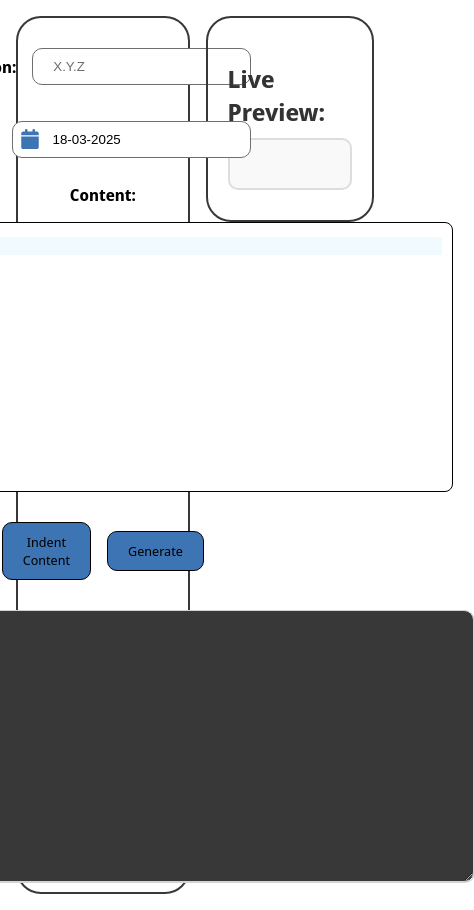
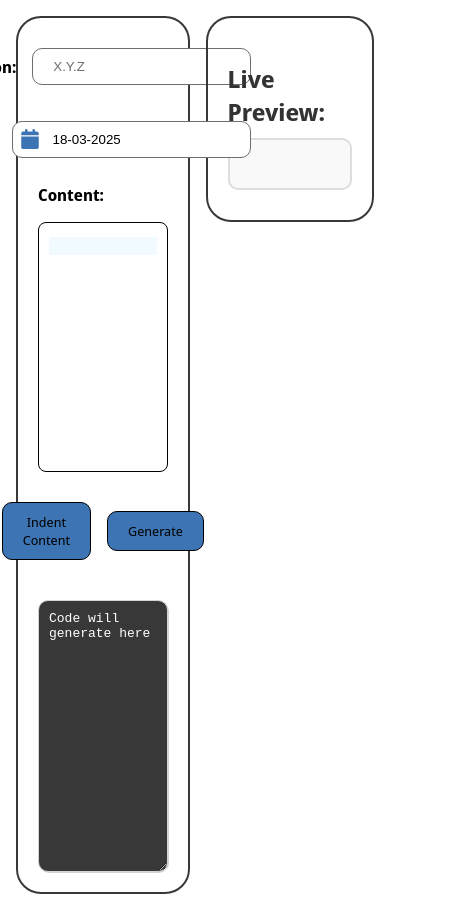
Before and after one commit to Samero0/ReleaseNotesGenerator, a React (Vite) app: page / in a window 390 px wide. Shown: the whole page, 474 px wide, since content can reach past the window. Built offline with nearby package versions, Linux system fonts and the light colour scheme.

Commit message:
responsive fixes & cleaner fix

```diff
--- a/src/App.tsx
+++ b/src/App.tsx
@@ -39,6 +39,13 @@ const FormDisplay = styled.div`
   margin: 8px;
 `;
 
+const EditorWrapper = styled.div`
+  display: flex;
+  flex-direction: column;
+  width: 100%;
+  gap:1em;
+`;
+
 const PreviewDisplay = styled.div`
   display: flex;
   flex-direction: column;
@@ -75,9 +82,8 @@ const ImgDisplay = styled.div`
 `;
 
 const FormResult = styled.div`
+  padding: 10px;
   display: flex;
-  flex-direction: column;
-  align-items: center;
 `;
 
 export const App = () => {
@@ -151,6 +157,7 @@ export const App = () => {
             />
           </FormInputElement>
 
+          <EditorWrapper>
             <Label
               id="label_content"
               text="Content:"
@@ -159,7 +166,7 @@ export const App = () => {
               value={inputContent}
               onChange={handleEditorChange}
             />
-
+          </EditorWrapper>
         </FormContent>
 
         <FormInputElement>
--- a/src/components/HtmlEditor.tsx
+++ b/src/components/HtmlEditor.tsx
@@ -32,13 +32,13 @@ const HtmlEditor: React.FC<HtmlEditorProps> = ({ value, onChange }) => {
   return (
     <CodeMirror
       value={value}
-      height="270px"
-      width="700px"
       extensions={[
         html(),
         EditorState.tabSize.of(2),
         noGutterTheme, // custom theme
       ]}
+      width="100%"
+      height="250px"
       onChange={onChange}
       basicSetup={{ lineNumbers: false }}
     />
--- a/src/components/Textbox.tsx
+++ b/src/components/Textbox.tsx
@@ -7,10 +7,10 @@ interface TextBoxProps{
 }
 
 const StyledTextBox = styled.textarea`
-    padding: 10px 20px;
+    padding: 10px;
     background-color: #383838;
     color: white;
-    width: 700px;
+    width: 100%;
     height: 250px;
     font-family: 'Courier New', Courier, monospace;
     font-size: 13px;
--- a/src/hooks/contentCleaner.ts
+++ b/src/hooks/contentCleaner.ts
@@ -3,10 +3,7 @@ export const cleanContent = (content: string): string => {
     const noLiterals = content.replace(/(\\[tsn]){2,}|\\[tsn](?=\S)|\\[tsn]|\/[tsn] /g, '');
 
     // delete unnecessary spaces, tabs, and enters
-    const noSpaces = noLiterals.replace(/\s{2,}|\\[tsn] /g, ' ');
-
-    // delete unnecessary backslashes
-    const clearContent = noSpaces.replace(/\\/g, '');
+    const clearContent = noLiterals.replace(/\s{2,}|\\[tsn] /g, ' ');
 
     return clearContent;
 };
```
Lines whose indentation alone changed are shown as unchanged.
